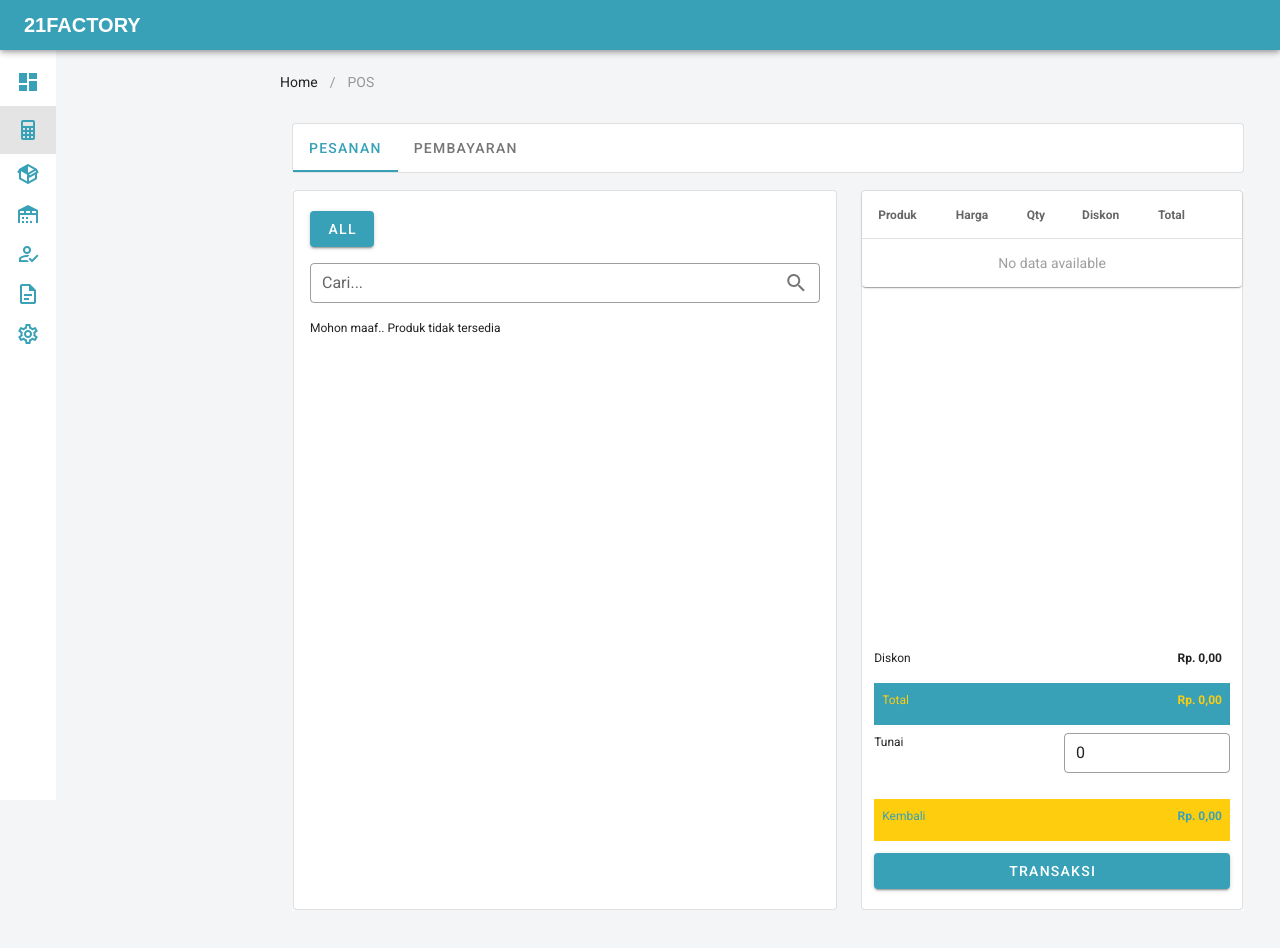
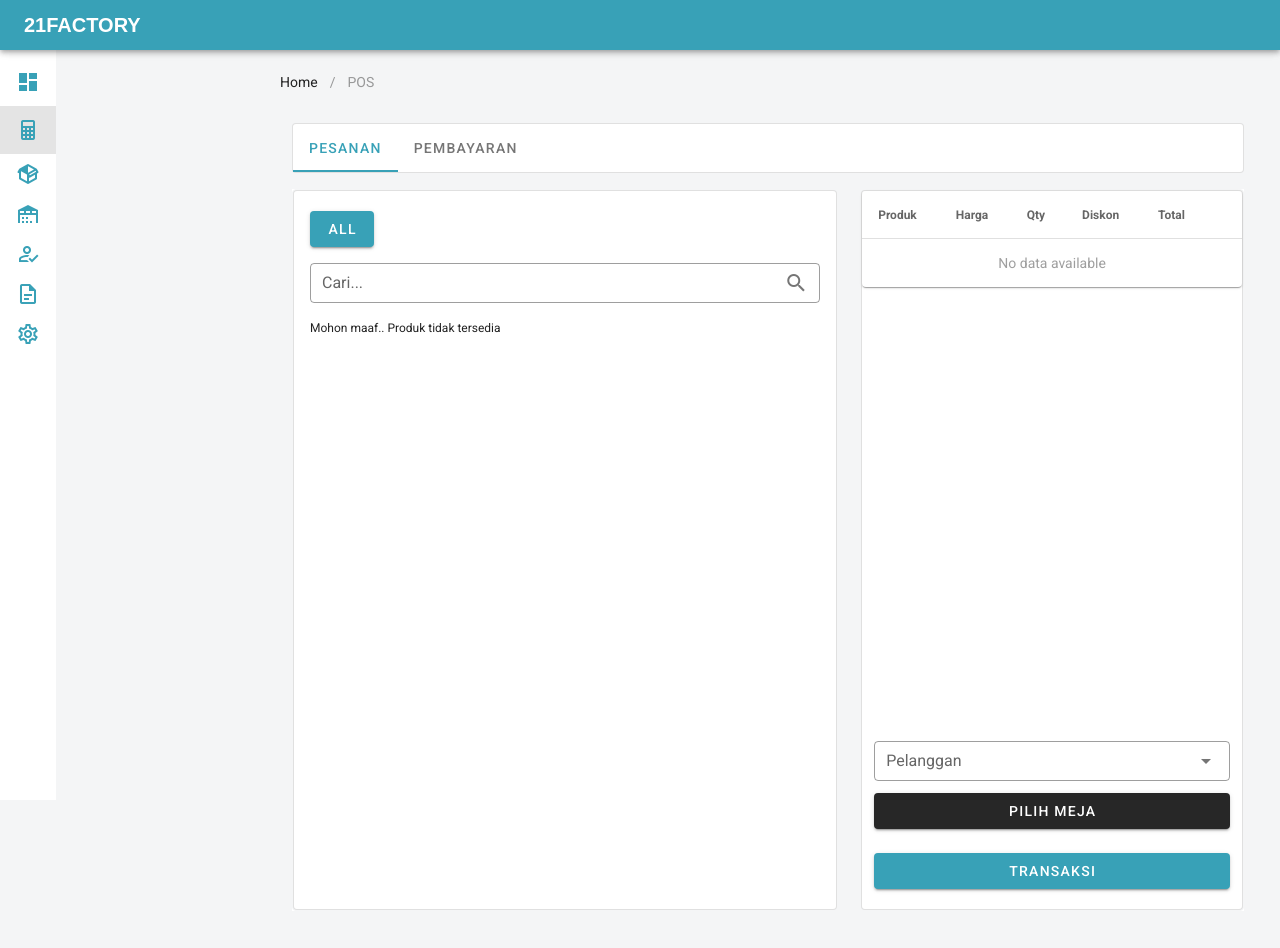
Before and after one commit to Nurhiman20/pos-app, a Vue app: page /pos in a window 1280 px wide. Shown: the top 948 px of the page. Built offline with nearby package versions, Linux system fonts and the light colour scheme; what vue-html-to-paper would draw is missing.

Commit message:
feat(POS): Order page UI

```diff
--- a/src/views/POS/components/PenjualanProduk.vue
+++ b/src/views/POS/components/PenjualanProduk.vue
@@ -17,7 +17,22 @@
       </div>
       <div class="w-full px-3 mt-4">
         <v-row>
-          <v-col cols="6" md="6" lg="6" class="py-0">
+          <v-col cols="12">
+            <v-autocomplete
+              v-model="customer"
+              :items="$store.state.listCustomer"
+              :item-text="textCustomer"
+              :item-value="valueCustomer"
+              label="Pelanggan"
+              outlined
+              dense
+              hide-no-data
+              hide-details
+              :clearable="true"
+            ></v-autocomplete>
+            <v-btn class="mt-3" block color="secondary2" dark>Pilih Meja</v-btn>
+          </v-col>
+          <!-- <v-col cols="6" md="6" lg="6" class="py-0">
             Diskon
           </v-col>
           <v-col cols="6" md="6" lg="6" class="py-0">
@@ -47,7 +62,7 @@
               <p>Kembali</p>
               <p class="text-bold">Rp. {{ formatCurrency(moneyChange) }},00</p>
             </div>
-          </v-col>
+          </v-col> -->
           <v-col cols="12" md="12" lg="12" class="py-0">
             <v-btn class="mt-3" block color="primary" dark @click="submitTransaction">Transaksi</v-btn>
             <v-btn class="mt-3" block color="secondary" outlined dark @click="cancelEdit" v-if="Object.keys(this.$store.state.selectedTx).length !== 0">Batal Edit Transaksi</v-btn>
@@ -63,6 +78,7 @@ export default {
   data() {
     return {
       cash: 0,
+      customer: null,
       headers: [
         { text: 'Produk', value: 'name', sortable: false },
         { text: 'Harga', value: 'price', sortable: false },
@@ -91,8 +107,11 @@ export default {
     }
   },
   methods: {
-    goToEdit(item) {
-      this.$emit('editProduct', item);
+    textCustomer(item) {
+      return item.name + ' - ' + item.phone_number
+    },
+    valueCustomer(item) {
+      return item
     },
     formatCurrency(val) {
       return val.toString().replace(/(\d)(?=(\d\d\d)+(?!\d))/g, '$1.')
@@ -104,6 +123,9 @@ export default {
     },
     dateTime() {
       return new Date().toLocaleString();
+    },
+    goToEdit(item) {
+      this.$emit('editProduct', item);
     },
     cancelEdit() {
       this.$store.commit("SET_EDIT_TX", null);
--- a/src/views/POS/components/TabPembayaran.vue
+++ b/src/views/POS/components/TabPembayaran.vue
@@ -27,7 +27,11 @@
               class="elevation-1 scrollbar-custom"
               hide-default-footer
             ></v-data-table>
-            <div class="d-flex flex-row justify-space-between pa-2 pb-0 mt-3 total">
+            <div class="d-flex flex-row justify-space-between mt-6">
+              <p>Diskon</p>
+              <p class="text-bold mr-2">Rp. {{ formatCurrency(discount) }},00</p>
+            </div>
+            <div class="d-flex flex-row justify-space-between pa-2 pb-0 total">
               <p>Total</p>
               <p class="text-bold">Rp. {{ formatCurrency(total) }},00</p>
             </div>
@@ -91,6 +95,10 @@ export default {
       const totalAll = this.tx.products_sold.reduce((acc, prod) => acc + parseInt(prod.total), 0);
       return totalAll;
     },
+    discount() {
+      const disc = this.tx.products_sold.reduce((acc, prod) => acc + parseInt(prod.discount), 0);
+      return disc
+    },
     moneyChange() {
       if (this.cash === 0) {
         return 0;
@@ -101,7 +109,12 @@ export default {
   },
   methods: {
     textTx(item) {
-      return item.id + ' | ' + item.time + ' | ' + item.table_number.table_number
+      if (item.table_number !== undefined) {
+        return item.id + ' | ' + item.time + ' | ' + item.table_number.table_number
+      } else {
+        return ''
+      }
+
     },
     valueTx(item) {
       return item
```
